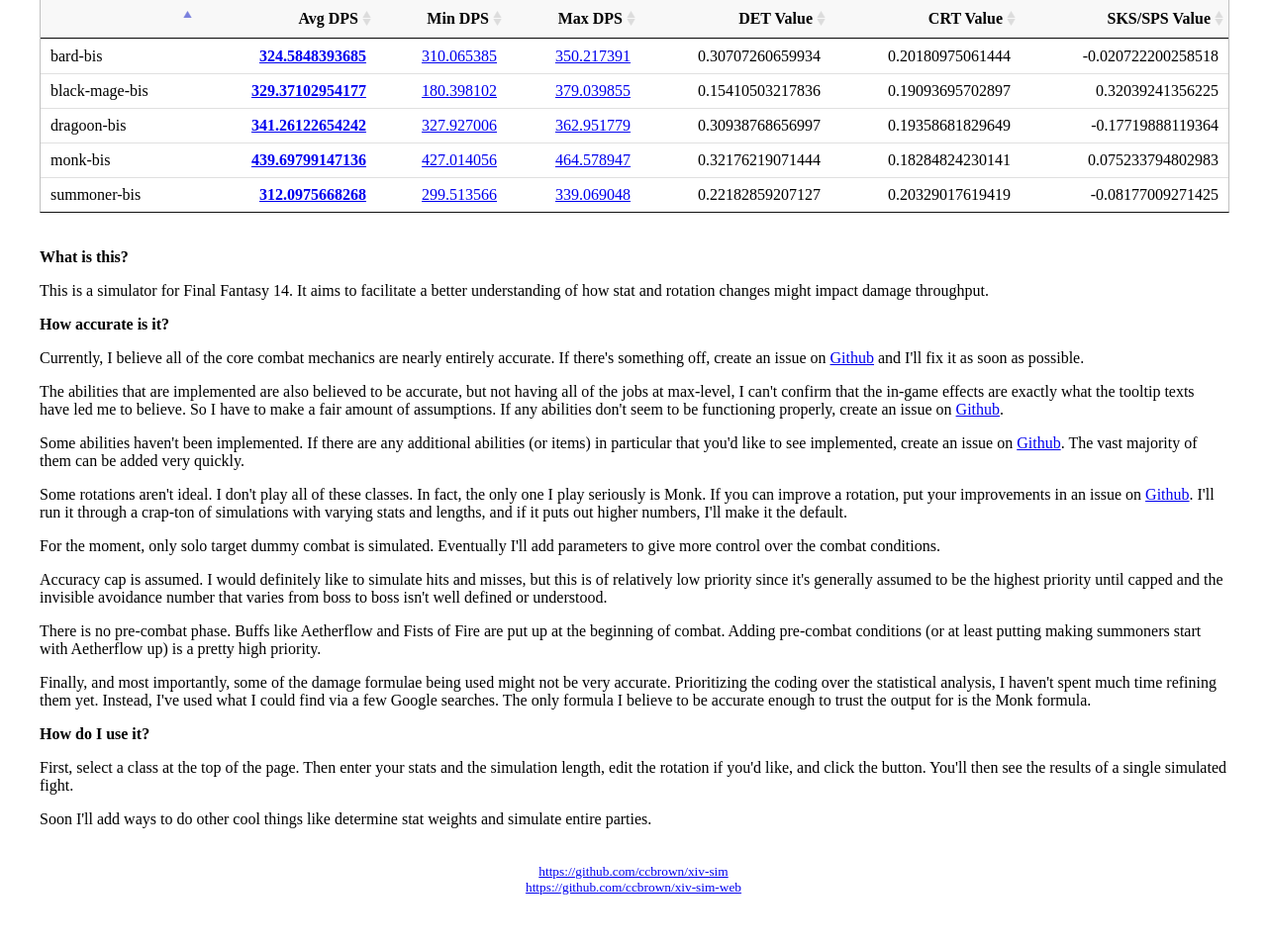
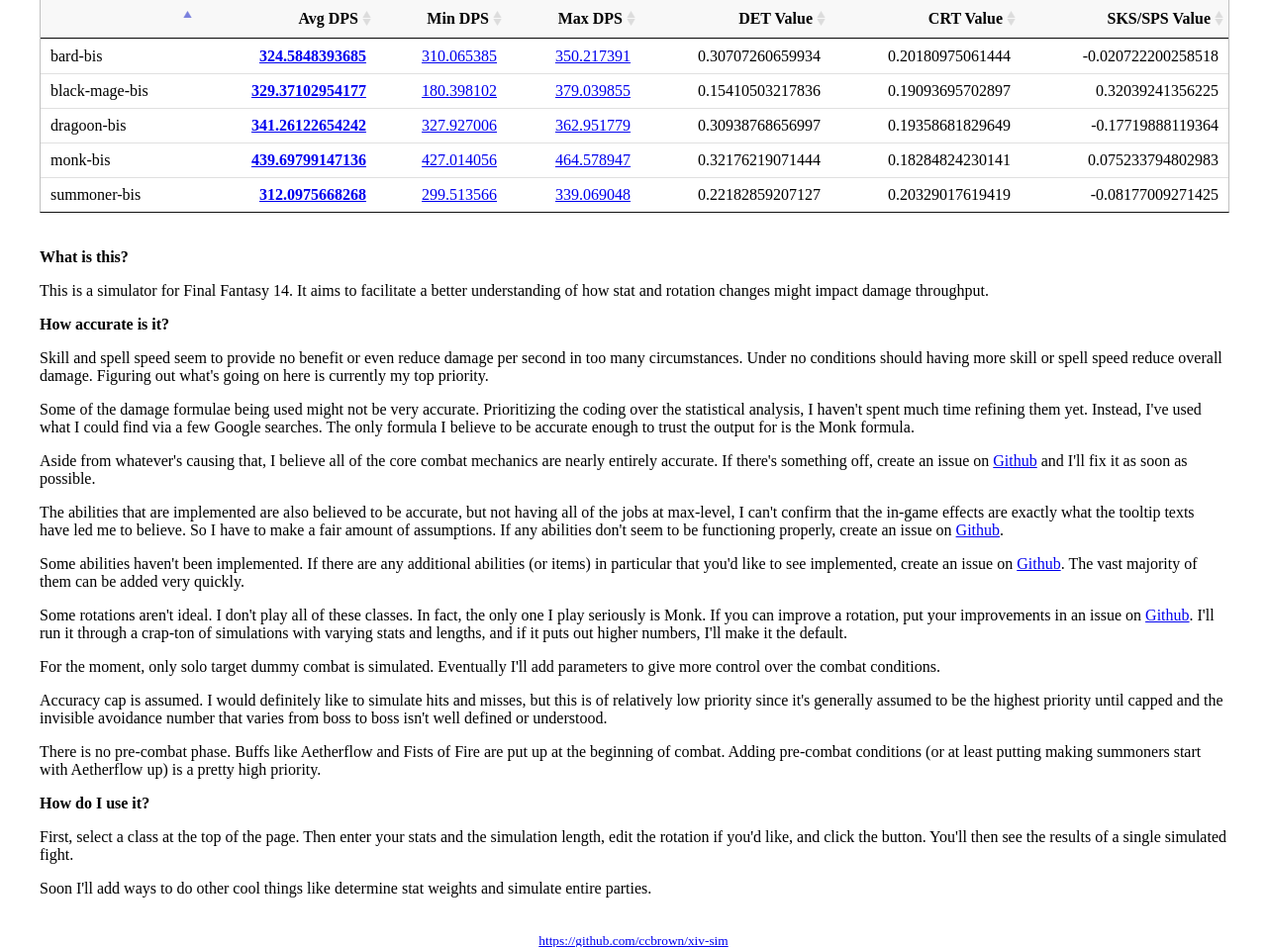
Before and after one commit to ccbrown/xiv-sim-web, a PHP site: page / in a window 1280 px wide. Shown: the part 145-1102 px from the top of the page at 99% size. Before the commit the page ends 1049 px from the top, so only its background shows below. Run offline with PHP 8.4, Linux system fonts and the light colour scheme.

Commit message:
update home text

```diff
--- a/includes/render_home.inc.php
+++ b/includes/render_home.inc.php
@@ -54,7 +54,11 @@ function render_home() {
 
 	<b>How accurate is it?</b>
 
-	<p>Currently, I believe all of the core combat mechanics are nearly entirely accurate. If there's something off, create an issue on <a href="https://github.com/ccbrown/xiv-sim" target="_blank">Github</a> and I'll fix it as soon as possible.</p>
+	<p>Skill and spell speed seem to provide no benefit or even reduce damage per second in too many circumstances. Under no conditions should having more skill or spell speed reduce overall damage. Figuring out what's going on here is currently my top priority.</p>
+
+	<p>Some of the damage formulae being used might not be very accurate. Prioritizing the coding over the statistical analysis, I haven't spent much time refining them yet. Instead, I've used what I could find via a few Google searches. The only formula I believe to be accurate enough to trust the output for is the Monk formula.</p>
+
+	<p>Aside from whatever's causing that, I believe all of the core combat mechanics are nearly entirely accurate. If there's something off, create an issue on <a href="https://github.com/ccbrown/xiv-sim" target="_blank">Github</a> and I'll fix it as soon as possible.</p>
 
 	<p>The abilities that are implemented are also believed to be accurate, but not having all of the jobs at max-level, I can't confirm that the in-game effects are exactly what the tooltip texts have led me to believe. So I have to make a fair amount of assumptions. If any abilities don't seem to be functioning properly, create an issue on <a href="https://github.com/ccbrown/xiv-sim" target="_blank">Github</a>.
 
@@ -68,8 +72,6 @@ function render_home() {
 
 	<p>There is no pre-combat phase. Buffs like Aetherflow and Fists of Fire are put up at the beginning of combat. Adding pre-combat conditions (or at least putting making summoners start with Aetherflow up) is a pretty high priority.</p>
 
-	<p>Finally, and most importantly, some of the damage formulae being used might not be very accurate. Prioritizing the coding over the statistical analysis, I haven't spent much time refining them yet. Instead, I've used what I could find via a few Google searches. The only formula I believe to be accurate enough to trust the output for is the Monk formula.</p>
-
 	<b>How do I use it?</b>
 
 	<p>First, select a class at the top of the page. Then enter your stats and the simulation length, edit the rotation if you'd like, and click the button. You'll then see the results of a single simulated fight.</p>
```
